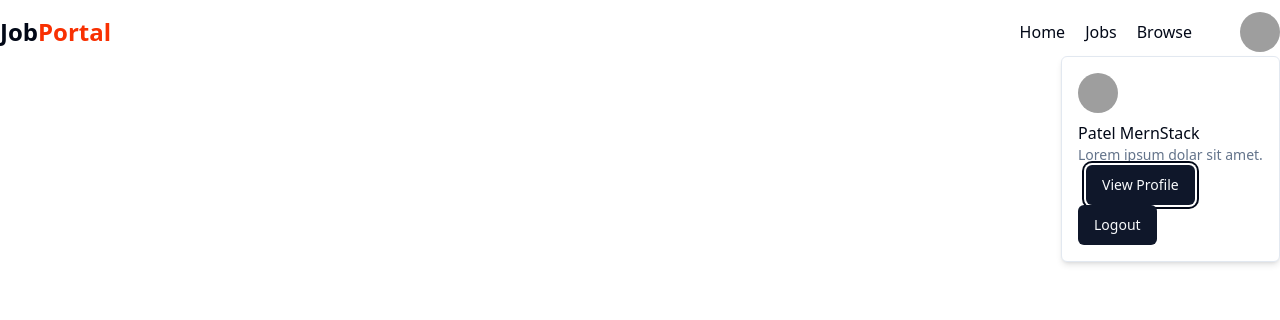
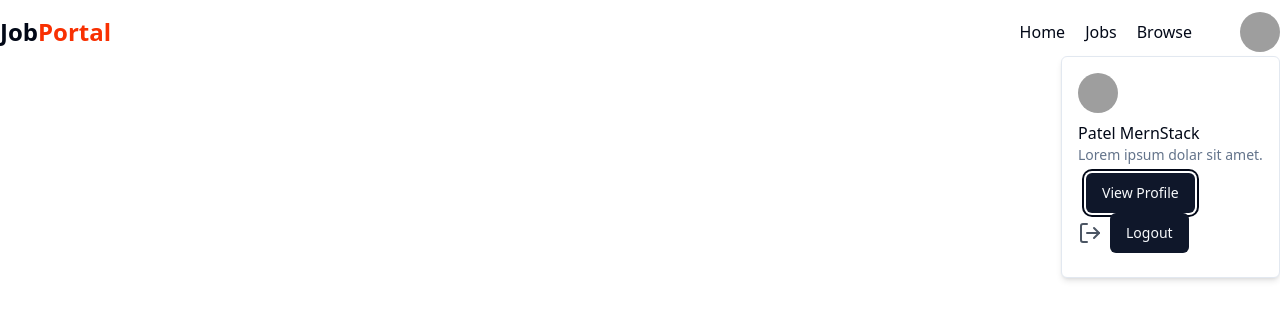
Before and after one commit to avantikatomar210/job-portal2, a React (Vite) app in the folder frontend/: page / in a window 1280 px wide. Both pictures are taken after a click on the element 1260 px from the left and 32 px from the top of the page. Shown: the top 320 px of the page. Built offline with nearby package versions, Linux system fonts and the light colour scheme; grey boxes are pictures that could not be loaded.

Commit message:
complete navbar

```diff
--- a/frontend/src/components/shared/Navbar.jsx
+++ b/frontend/src/components/shared/Navbar.jsx
@@ -3,7 +3,9 @@ import { Link } from "react-router-dom";
 import { Avatar, AvatarImage } from "../ui/avatar";
 import { Button } from "../ui/button";
 import { Popover, PopoverContent, PopoverTrigger } from "../ui/popover";
+import { LogOut } from "lucide-react";
 const Navbar = () => {
+  const user = true;
   return (
     <div className="bg-white">
       <div className="flex items-center justify-between mx-auto max-w-7xl h-16">
@@ -18,6 +20,13 @@ const Navbar = () => {
             <li>Jobs</li>
             <li>Browse</li>
           </ul>
+          {
+            !user ? (
+              <div className='flex items-cente gap-2'>
+                <Button variant="outline">Login</Button>
+                <Button className="bg-[#6A38C2] hover:bg-[#5b30a6]">Signup</Button>
+                </div>
+            ) : (
               <Popover>
               <PopoverTrigger asChild>
                 <Avatar className="cursor-pointer">
@@ -42,18 +51,23 @@ const Navbar = () => {
                     </p>
                   </div>
                 </div>
-              <div className="flex flex-col text-gray-600">
+                <div className="flex flex-col my-2 text-gray-600">
                   <div className="flex w-fit items-center gap-2 cursor-pointer">
                     <user2 />
 
                     <Button>View Profile</Button>
                   </div>
                   <div className="flex w-fit items-center gap-2 cursor-pointer">
+                    <LogOut/>
                     <Button>Logout</Button>
                   </div>
                 </div>
               </PopoverContent>
             </Popover>
+
+            )
+          }
+
         </div>
       </div>
     </div>
```
Lines whose indentation alone changed are shown as unchanged.
